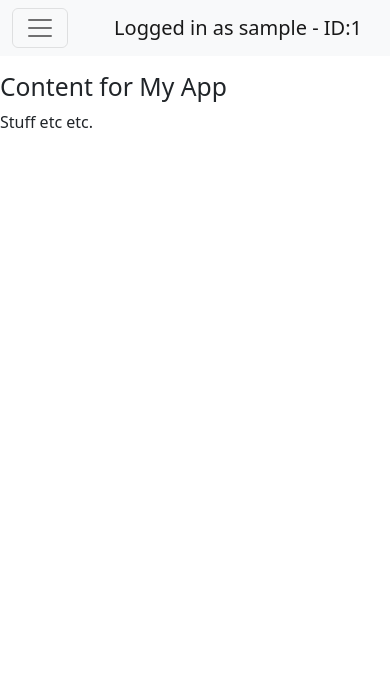
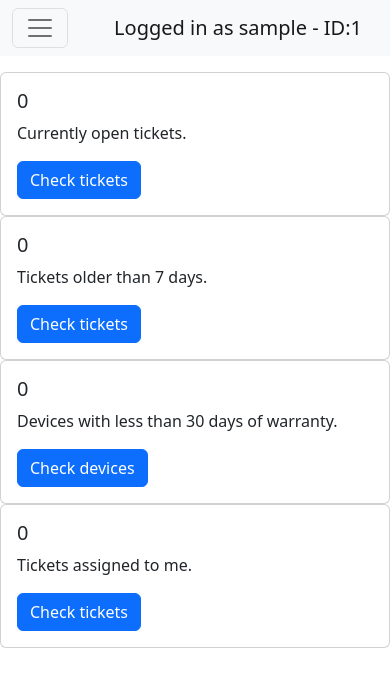
Before and after one commit to huLasPet/issue_tracking_project, a Django app: page / in a window 390 px wide. Shown: the top 687 px of the page. Run offline with Django 4.2, Linux system fonts and the light colour scheme; the visitor is signed in with stand-in values (Sample User, id 1); data that the repository does not hold is empty.

Commit message:
Added cards to index.html
To quickly see some information about tickets and devices

```diff
--- a/ticket_project/ticket_app/models.py
+++ b/ticket_project/ticket_app/models.py
@@ -1,4 +1,4 @@
-from datetime import timezone
+from datetime import datetime, timedelta
 
 from django.contrib.auth.models import AbstractUser
 from django.db import models
@@ -37,8 +37,8 @@ class Devices(models.Model):
     owner = models.CharField(max_length=200)
     device_type = models.CharField(max_length=200, choices=TYPE_CHOICE)
     state = models.CharField(max_length=30, choices=STATE_CHOICES, default=STATE_WH)
-    purchase_date = models.DateTimeField('date purchased')
-    warranty = models.DateTimeField('warranty end')
+    purchase_date = models.DateTimeField('date purchased', default=datetime.now())
+    warranty = models.DateTimeField('warranty end', default=(datetime.now() + timedelta(days=3*365)))
     node_id = models.CharField(max_length=50, unique=True)
 
     def __str__(self):
@@ -57,6 +57,8 @@ class Tickets(models.Model):
     state = models.CharField(max_length=20, choices=STATE_CHOICES, default=STATE_OPEN)
     description = models.CharField(max_length=100000)
     affected_device = models.CharField(max_length=200, default="")
+    opening_date = models.DateTimeField('opening date', default=datetime.now())
 
-    def __int__(self):
+
+def __int__(self):
         return self.id
--- a/ticket_project/ticket_app/templates/ticket_app/base.html
+++ b/ticket_project/ticket_app/templates/ticket_app/base.html
@@ -29,7 +29,10 @@
                         <a class="nav-link active" aria-current="page" href="/">Home</a>
                     </li>
                     <li class="nav-item">
-                        <a class="nav-link" href="#">My tickets</a>
+                        <a class="nav-link" href="/my_open_tickets">My tickets</a>
+                    </li>
+                    <li class="nav-item">
+                        <a class="nav-link" href="/open_new_ticket">Open new ticket</a>
                     </li>
                     <li class="nav-item dropdown">
                         <a class="nav-link dropdown-toggle" href="#" id="offcanvasNavbarDropdown" role="button" data-bs-toggle="dropdown" aria-expanded="false">
--- a/ticket_project/ticket_app/templates/ticket_app/index.html
+++ b/ticket_project/ticket_app/templates/ticket_app/index.html
@@ -4,7 +4,45 @@
 
 {% block content %}
 
-<h2>Content for My App</h2>
-<p>Stuff etc etc.</p>
+
+<div class="row">
+    <div class="col-sm-4">
+        <div class="card">
+            <div class="card-body">
+                <h5 class="card-title">{{ open_tickets_count }}</h5>
+                <p class="card-text">Currently open tickets.</p>
+                <a href="/all_tickets" class="btn btn-primary">Check tickets</a>
+            </div>
+        </div>
+    </div>
+    <div class="col-sm-4">
+        <div class="card">
+            <div class="card-body">
+                <h5 class="card-title">{{ older_tickets_count }}</h5>
+                <p class="card-text">Tickets older than 7 days.</p>
+                <a href="/old_tickets" class="btn btn-primary">Check tickets</a>
+            </div>
+        </div>
+    </div>
+    <div class="col-sm-4">
+        <div class="card">
+            <div class="card-body">
+                <h5 class="card-title">{{ old_devices_count }}</h5>
+                <p class="card-text">Devices with less than 30 days of warranty.</p>
+                <a href="/short_warranty" class="btn btn-primary">Check devices</a>
+            </div>
+        </div>
+    </div>
+    <div class="col-sm-4">
+        <div class="card">
+            <div class="card-body">
+                <h5 class="card-title">{{ my_tickets_count }}</h5>
+                <p class="card-text">Tickets assigned to me.</p>
+                <a href="/my_open_tickets" class="btn btn-primary">Check tickets</a>
+            </div>
+        </div>
+    </div>
+
+</div>
 
 {% endblock content %}
--- a/ticket_project/ticket_app/urls.py
+++ b/ticket_project/ticket_app/urls.py
@@ -6,6 +6,10 @@ app_name = "ticket_app"
 urlpatterns = [
     path('', views.index, name='index'),
     path('all_tickets', views.all_tickets, name='all_tickets'),
+    path('old_tickets', views.old_tickets, name='old_tickets'),
+    path('open_new_ticket', views.open_new_ticket, name='open_new_ticket'),
+    path('my_open_tickets', views.my_open_tickets, name='my_open_tickets'),
+    path('short_warranty', views.short_warranty, name='short_warranty'),
     path('all_devices', views.all_devices, name='all_devices'),
     path('all_users', views.all_users, name='all_users'),
     path('ticket/<ticket_id>', views.ticket, name='ticket')
--- a/ticket_project/ticket_app/views.py
+++ b/ticket_project/ticket_app/views.py
@@ -4,12 +4,26 @@ from django.template import loader
 from django.contrib.auth import authenticate, login, logout
 from .models import Users, Tickets, Devices
 from django.contrib.auth.decorators import login_required
+from datetime import datetime, timedelta
+
+
 # Create your views here.
 
 
 @login_required
 def index(request):
-    return render(request, 'ticket_app/index.html')
+    open_tickets_count = Tickets.objects.filter(state='Open').count()
+    older_tickets_count = Tickets.objects.exclude(opening_date__gt=(datetime.now() - timedelta(days=7))).count()
+    old_devices_count = Devices.objects.exclude(warranty__gt=(datetime.now() + timedelta(days=30))).count()
+    my_tickets_count = Tickets.objects.filter(assigned_user=request.user).count()
+    template = loader.get_template('ticket_app/index.html')
+    context = {
+        'open_tickets_count': open_tickets_count,
+        'older_tickets_count': older_tickets_count,
+        'old_devices_count': old_devices_count,
+        'my_tickets_count': my_tickets_count,
+    }
+    return HttpResponse(template.render(context, request))
 
 
 @login_required
@@ -23,11 +37,48 @@ def all_tickets(request):
 
 
 @login_required
+def old_tickets(request):
+    """Show tickets older than 7 days"""
+    older_tickets = Tickets.objects.exclude(opening_date__gt=(datetime.now() - timedelta(days=7)))
+    template = loader.get_template('ticket_app/all_tickets.html')
+    context = {
+        'tickets': older_tickets,
+    }
+    return HttpResponse(template.render(context, request))
+
+
+@login_required
+def open_new_ticket(request):
+    pass
+
+
+@login_required
+def my_open_tickets(request):
+    my_tickets = Tickets.objects.filter(assigned_user=request.user)
+    template = loader.get_template('ticket_app/all_tickets.html')
+    context = {
+    'tickets': my_tickets,
+    }
+    return HttpResponse(template.render(context, request))
+
+
+
+@login_required
 def all_devices(request):
     devices = Devices.objects.order_by('id')
     template = loader.get_template('ticket_app/all_devices.html')
     context = {
         'devices': devices,
+    }
+    return HttpResponse(template.render(context, request))
+
+
+@login_required
+def short_warranty(request):
+    old_devices = Devices.objects.exclude(warranty__gt=(datetime.now() + timedelta(days=30)))
+    template = loader.get_template('ticket_app/all_devices.html')
+    context = {
+        'devices': old_devices,
     }
     return HttpResponse(template.render(context, request))
 
@@ -44,8 +95,8 @@ def all_users(request):
 
 @login_required
 def ticket(request, ticket_id):
-    #Try to add action history, one big string with something static to separate actions and use regex to list them
-    #separately later
+    # Try to add action history, one big string with something static to separate actions and use regex to list them
+    # separately later
     """Open ticket where ticket_id is the Ticket.id from the DB
     Get data back to update the DB, refresh the page."""
     ticket_id = int(ticket_id)
```
Also changed, not shown: ticket_project/ticket_app/migrations/0019_remove_users_active_alter_devices_purchase_date_and_more.py (added), ticket_project/ticket_app/migrations/0020_tickets_opening_date_alter_devices_purchase_date_and_more.py (added), 1 other file.
